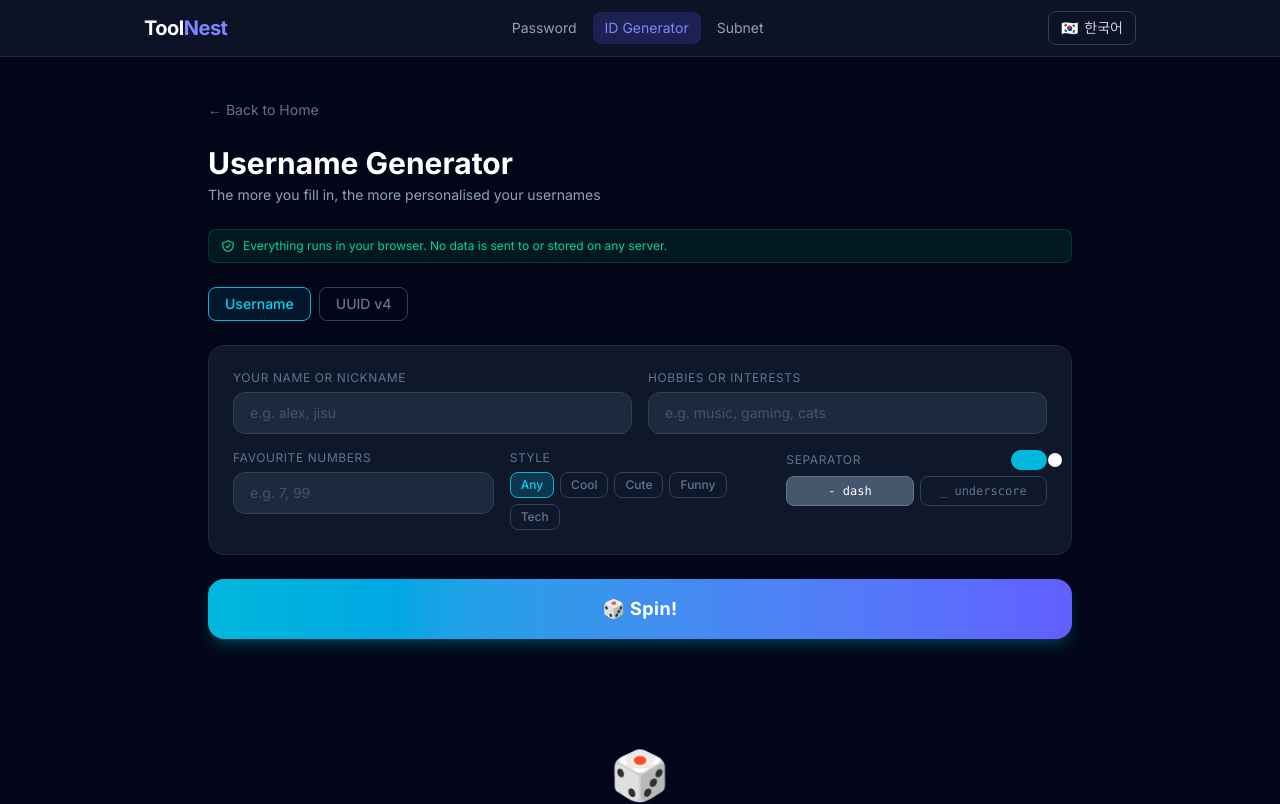
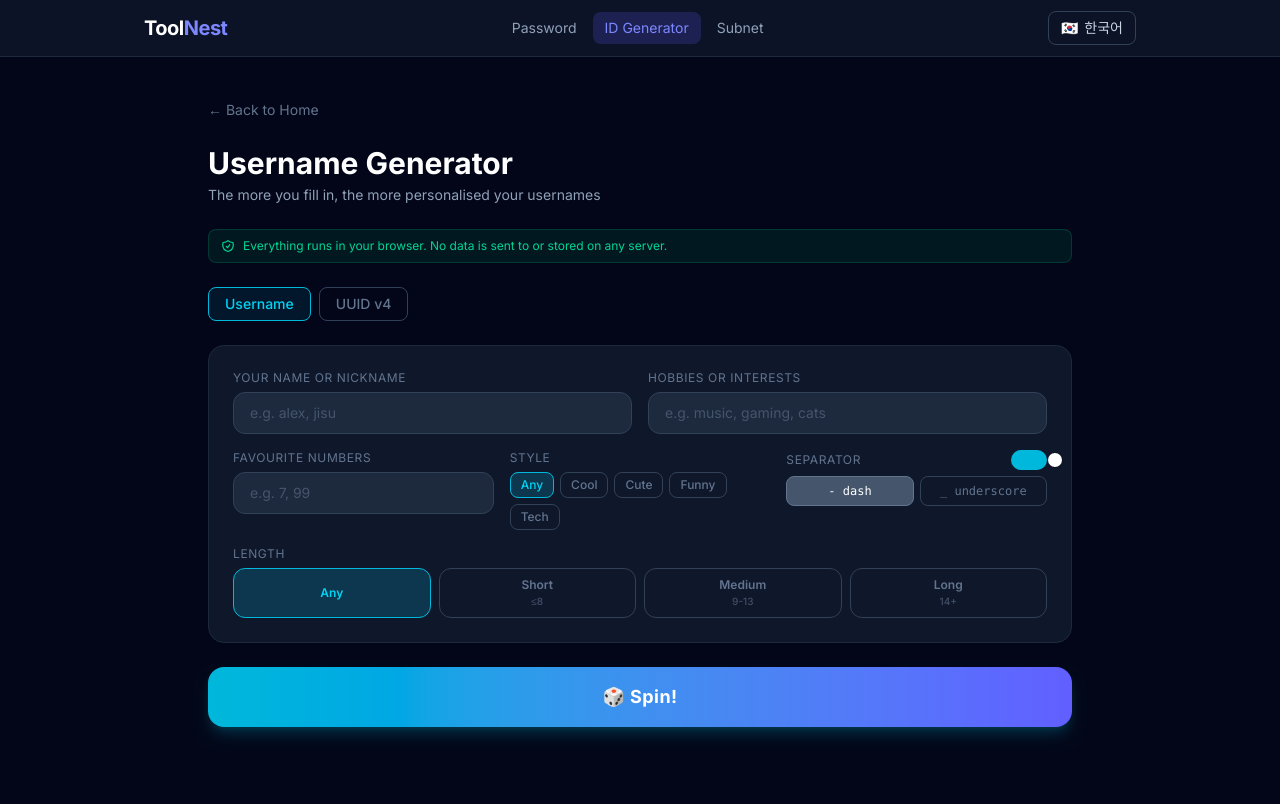
Before and after one commit to stocklite85/toolnest, a Next.js app: page /id-generator in a window 1280 px wide. Shown: the top 804 px of the page. Built offline with nearby package versions, Linux system fonts and the light colour scheme.

Commit message:
feat: add length filter to id-generator

```diff
--- a/app/id-generator/page.tsx
+++ b/app/id-generator/page.tsx
@@ -18,6 +18,20 @@ const SEPARATORS: { value: Separator; label: string }[] = [
   { value: '_', label: '_ underscore' },
 ]
 
+type LengthFilter = 'any' | 'short' | 'medium' | 'long'
+const LENGTHS: { value: LengthFilter; label: string; labelKo: string; hint: string }[] = [
+  { value: 'any',    label: 'Any',    labelKo: '전체',   hint: '' },
+  { value: 'short',  label: 'Short',  labelKo: '짧게',   hint: '≤8' },
+  { value: 'medium', label: 'Medium', labelKo: '보통',   hint: '9-13' },
+  { value: 'long',   label: 'Long',   labelKo: '길게',   hint: '14+' },
+]
+function filterByLength(names: string[], f: LengthFilter): string[] {
+  if (f === 'any') return names
+  if (f === 'short')  return names.filter(n => n.length <= 8)
+  if (f === 'medium') return names.filter(n => n.length >= 9 && n.length <= 13)
+  return names.filter(n => n.length >= 14)
+}
+
 interface Card { id: number; value: string; copied: boolean }
 let uid = 0
 
@@ -29,18 +43,21 @@ export default function IdGeneratorPage() {
   const [hobbies, setHobbies] = useState('')
   const [numbers, setNumbers] = useState('')
   const [style, setStyle]     = useState<Style>('any')
-  const [useSep, setUseSep]   = useState(true)
-  const [sep, setSep]         = useState<Separator>('-')
-  const [cards, setCards]     = useState<Card[]>([])
-  const [mode, setMode]       = useState<'username' | 'uuid'>('username')
+  const [useSep, setUseSep]       = useState(true)
+  const [sep, setSep]             = useState<Separator>('-')
+  const [lengthFilter, setLength] = useState<LengthFilter>('any')
+  const [cards, setCards]         = useState<Card[]>([])
+  const [mode, setMode]           = useState<'username' | 'uuid'>('username')
 
   const spin = () => {
     if (mode === 'uuid') {
       setCards(Array.from({ length: 30 }, () => ({ id: ++uid, value: generateUUID(), copied: false })))
       return
     }
-    const names = generateUsernames({ name, hobbies, numbers, style, separator: useSep ? sep : '' }, 30)
-    setCards(names.map(v => ({ id: ++uid, value: v, copied: false })))
+    // 길이 필터 적용 위해 넉넉하게 생성 후 필터링
+    const pool = generateUsernames({ name, hobbies, numbers, style, separator: useSep ? sep : '' }, 120)
+    const filtered = filterByLength(pool, lengthFilter).slice(0, 30)
+    setCards(filtered.map(v => ({ id: ++uid, value: v, copied: false })))
   }
 
   const copyCard = async (cardId: number, value: string) => {
@@ -139,6 +156,22 @@ export default function IdGeneratorPage() {
               </div>
             </div>
           </div>
+
+          {/* Length filter */}
+          <div>
+            <label className="text-xs text-slate-500 uppercase tracking-wider mb-1.5 block">
+              {isKo ? '아이디 길이' : 'Length'}
+            </label>
+            <div className="flex gap-2">
+              {LENGTHS.map(l => (
+                <button key={l.value} onClick={() => setLength(l.value)}
+                  className={`flex-1 py-2 rounded-xl text-xs font-medium border transition-all ${lengthFilter === l.value ? 'bg-cyan-500/20 border-cyan-500 text-cyan-400' : 'border-slate-700 text-slate-500 hover:border-slate-600 hover:text-slate-300'}`}>
+                  <span className="block font-semibold">{isKo ? l.labelKo : l.label}</span>
+                  {l.hint && <span className="text-[10px] opacity-60">{l.hint}</span>}
+                </button>
+              ))}
+            </div>
+          </div>
         </div>
       )}
 
```
